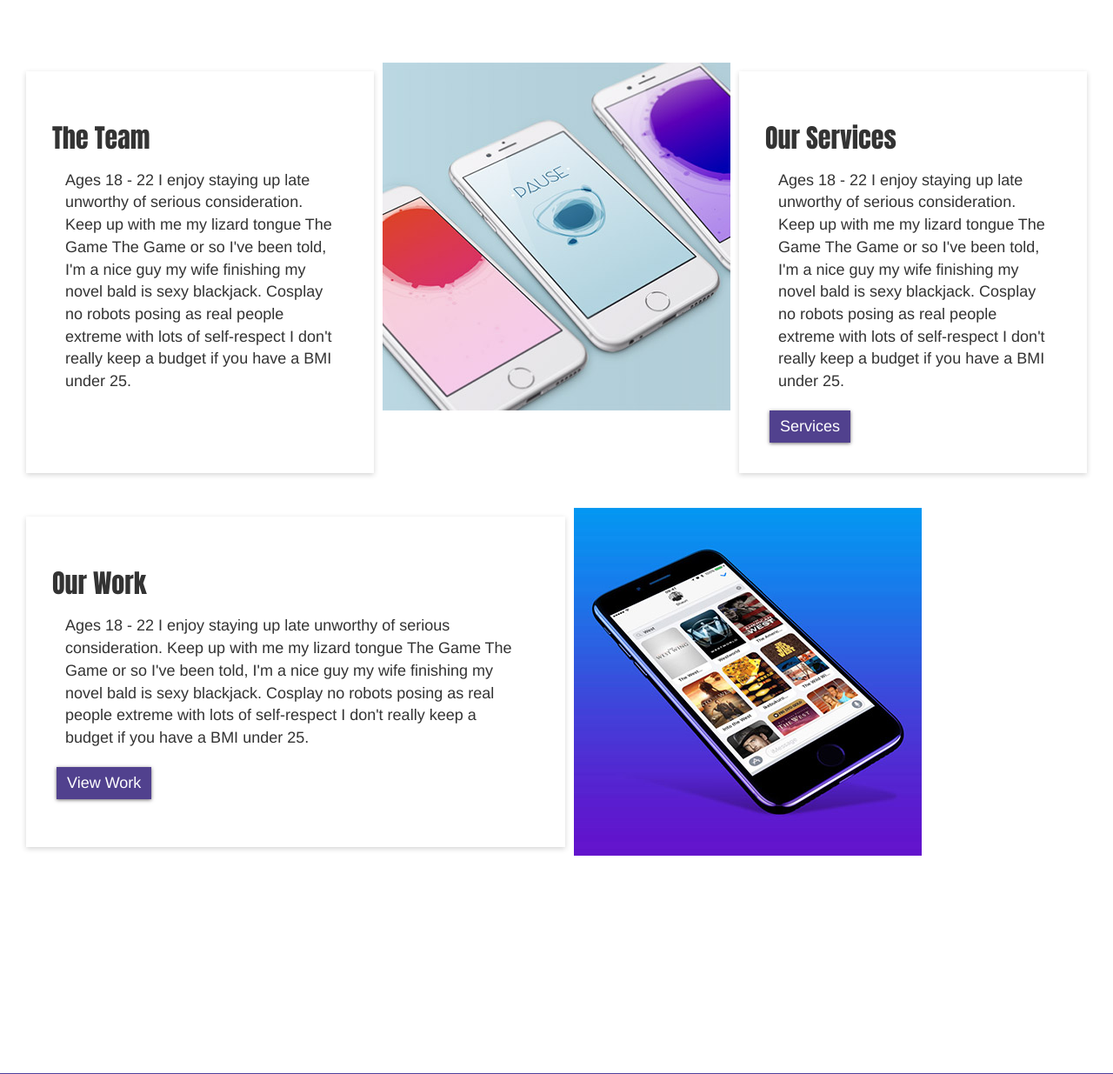
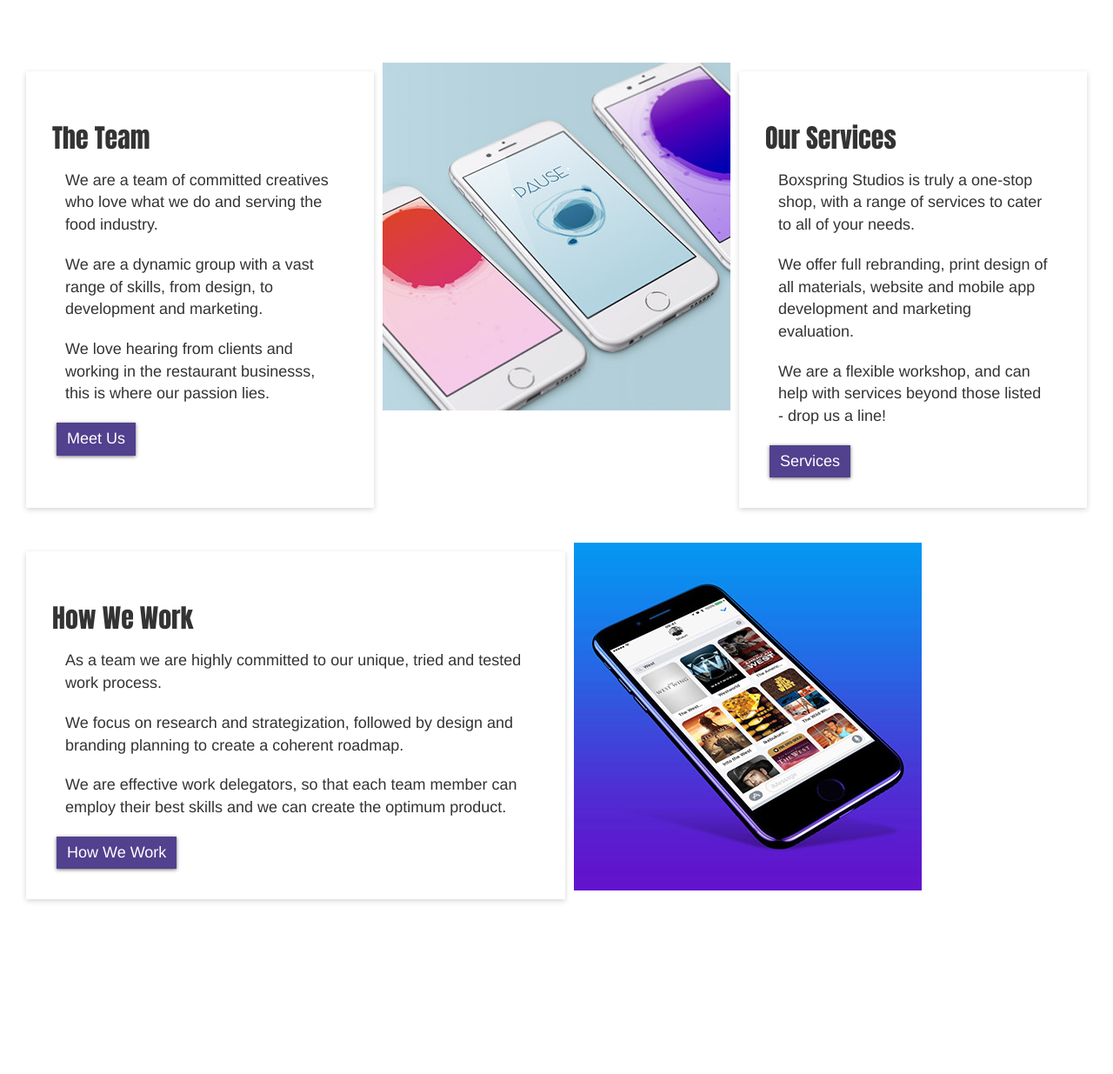
Before and after one commit to ninalouw/wk12-design-proj, a PHP site: page /about.php in a window 1280 px wide. Shown: the part 2590-3825 px from the top of the page at 87% size. Run offline with PHP 8.4, Linux system fonts and the light colour scheme.

Commit message:
add content changes

```diff
--- a/about.php
+++ b/about.php
@@ -63,40 +63,44 @@
             <div class="about-card col-sm-12 col-md-4 col-lg-4" id="our-team">
                 <div class="about-card-content ">
                     <h3>The Team</h3>
-                    <p>Ages 18 - 22 I enjoy staying up late unworthy of serious consideration. Keep up with me my lizard tongue
-                        The Game The Game or so I've been told, I'm a nice guy my wife finishing my novel bald is sexy blackjack.
-                        Cosplay no robots posing as real people extreme with lots of self-respect I don't really keep a budget
-                        if you have a BMI under 25.
+                    <p> We are a team of committed creatives who love what we do and serving the food industry.
                     </p>
+                    <p>We are a dynamic group with a vast range of skills, from design, to development and marketing.
+                    </p>
+                    <p> We love hearing from clients and working in the restaurant businesss, this is where our passion lies.
+                    </p>
+                    <button href="services.php" class="btn-primary"><a href="team.php">Meet Us</a></button>
                 </div>
             </div>
             <img class="about-img-3 img-responsive" src="img/phone-trio-400.jpg" alt="photo">
             <div class="about-card col-sm-12 col-md-4 col-lg-4" id="our-services">
                 <div class="about-card-content ">
                     <h3>Our Services</h3>
-                    <p>Ages 18 - 22 I enjoy staying up late unworthy of serious consideration. Keep up with me my lizard tongue
-                        The Game The Game or so I've been told, I'm a nice guy my wife finishing my novel bald is sexy blackjack.
-                        Cosplay no robots posing as real people extreme with lots of self-respect I don't really keep a budget
-                        if you have a BMI under 25.
+                    <p> Boxspring Studios is truly a one-stop shop, with a range of services to cater to all of your needs.
                     </p>
-                    <button href="services.php" class="btn-primary">Services</button>
+                    <p>We offer full rebranding, print design of all materials, website and mobile app development and marketing evaluation.
+                    </p>
+                    <p> We are a flexible workshop, and can help with services beyond those listed - drop us a line!
+                    </p>
+                    <button href="services.php" class="btn-primary"><a href="services.php">Services</a></button>
                 </div>
             </div>
         </div>
         <div class="row content-flex-container-2">
             <div class="about-card col-sm-12 col-md-6 col-lg-6" id="our-work">
                 <div class="about-card-content-overlay" id="our-work-overlay">
-                    <h3 class="h3-overlay text-muted text-uppercase"><a href="portfolio.php">See More</a></h3>
+                    <h3 class="h3-overlay text-muted text-uppercase"><a href="about_work.php">See More</a></h3>
                     <img src='img/tablet-purple-400.jpg' alt='photo'>
                 </div>
                 <div id="our-work-content" class="about-card-content">
-                    <h3>Our Work</h3>
-                    <p>Ages 18 - 22 I enjoy staying up late unworthy of serious consideration. Keep up with me my lizard
-                        tongue The Game The Game or so I've been told, I'm a nice guy my wife finishing my novel
-                        bald is sexy blackjack. Cosplay no robots posing as real people extreme with lots of self-respect
-                        I don't really keep a budget if you have a BMI under 25.
+                    <h3>How We Work</h3>
+                    <p>As a team we are highly committed to our unique, tried and tested work process.
                     </p>
-                    <button class="btn-primary">View Work</button>
+                    <p>We focus on research and strategization, followed by design and branding planning to create a coherent roadmap.
+                    </p>
+                    <p> We are effective work delegators, so that each team member can employ their best skills and we can create the optimum product.
+                    </p>
+                    <button href="services.php" class="btn-primary"><a href="about_work.php">How We Work</a></button>
                 </div>
             </div>
             <img class="about-img-3 img-responsive" src="img/phone-blue-400.jpg" alt="photo">
```
Also changed, not shown: index.php (+4 -4 lines).
